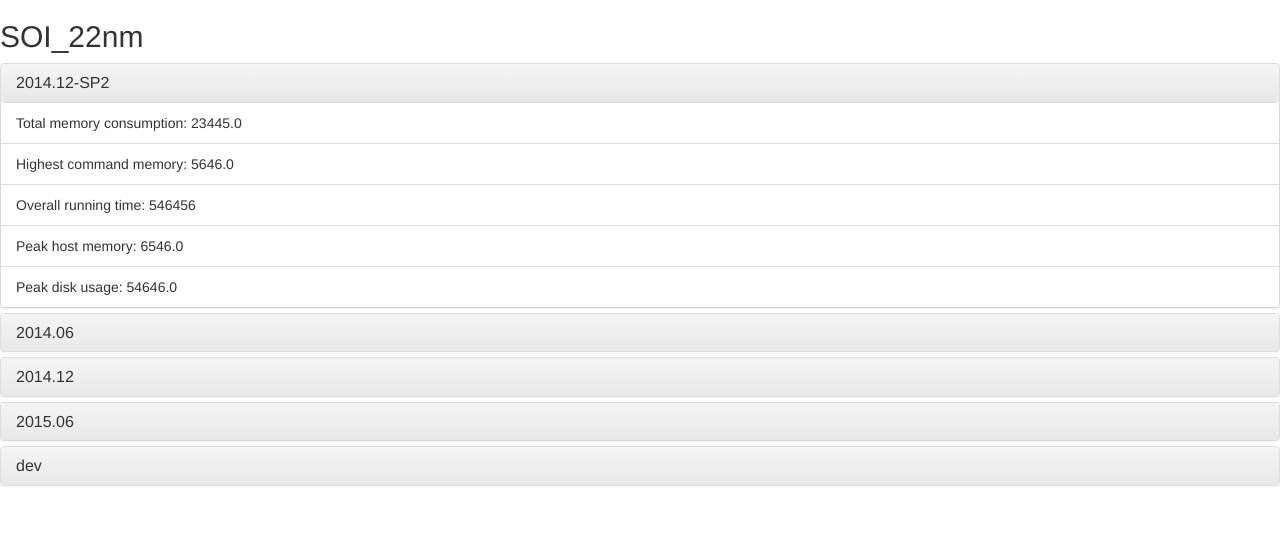
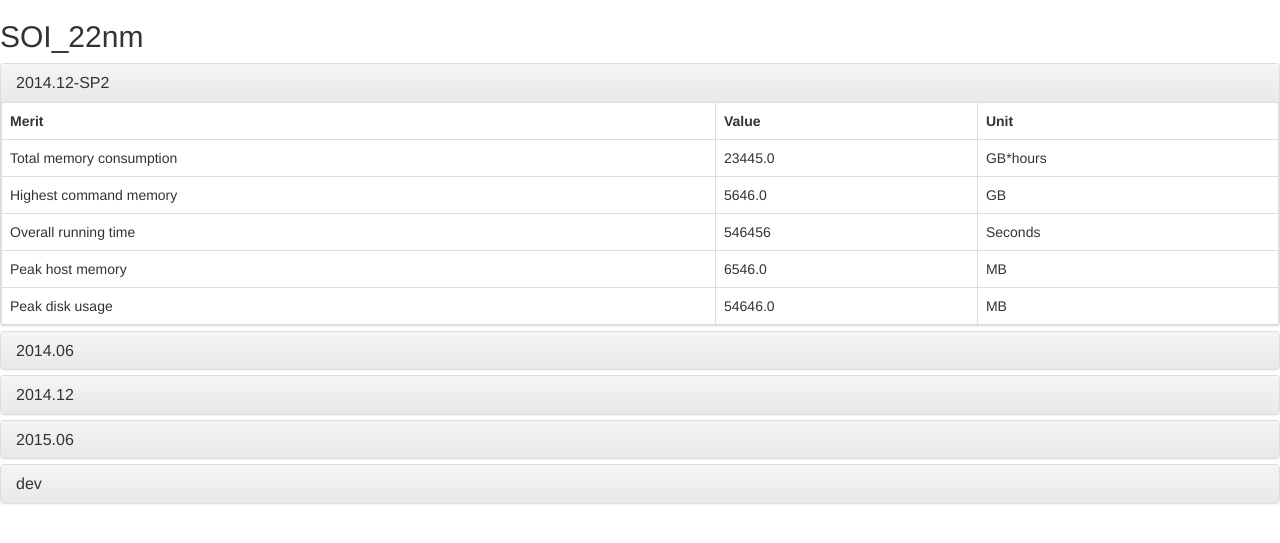
Before and after one commit to guo-chen/PerfReportSys, a Django app: a page that uses perfreport/templates/perf_report.html in a window 1280 px wide, after a click that opens the changed part. Shown: the top 543 px of the page. Run offline with Django 3.2, Linux system fonts and the light colour scheme; data comes from the database, SQL or seed files in the repository; some libraries are stand-ins or nearby versions.

Commit message:
Table updated

```diff
--- a/perfreport/models.py
+++ b/perfreport/models.py
@@ -45,7 +45,7 @@ class PerfRecord(models.Model):
     peak_host_mem = models.FloatField(help_text="Peak Host Memory, in GB")
     overall_runtime = models.IntegerField(help_text="Overall Running Time, in seconds")
     highest_cmd_mem = models.FloatField(help_text="Highest Command Memory, in MB")
-    peak_disk = models.FloatField(help_text="Peak Disk Usage, in Mb")
+    peak_disk = models.FloatField(help_text="Peak Disk Usage, in MB")
 
     def _collect_data(self):
         pass
--- a/perfreport/templates/perf_report.html
+++ b/perfreport/templates/perf_report.html
@@ -22,13 +22,38 @@
                 </h4>
             </div>
             <div id="{{ record.rel_ver.name|cut:"." }}" class="panel-collapse collapse">
-            <ul class="list-group">
-                <li class="list-group-item">Total memory consumption: {{ record.total_mem_consumption }}</li>
-                <li class="list-group-item">Highest command memory: {{ record.highest_cmd_mem }}</li>
-                <li class="list-group-item">Overall running time: {{ record.overall_runtime }}</li>
-                <li class="list-group-item">Peak host memory: {{ record.peak_host_mem }}</li>
-                <li class="list-group-item">Peak disk usage: {{ record.peak_disk }}</li>
-            </ul>
+                 <table class="table table-bordered table-hover">
+                    <tr>
+                        <th>Merit</th>
+                        <th>Value</th>
+                        <th>Unit</th>
+                    </tr>
+                    <tr>
+                        <td>Total memory consumption</td>
+                        <td>{{ record.total_mem_consumption }}</td>
+                        <td>GB*hours</td>
+                    </tr>
+                    <tr>
+                        <td>Highest command memory</td>
+                        <td>{{ record.highest_cmd_mem }}</td>
+                        <td>GB</td>
+                    </tr>
+                    <tr>
+                        <td>Overall running time</td>
+                        <td>{{ record.overall_runtime }}</td>
+                        <td>Seconds</td>
+                    </tr>
+                    <tr>
+                        <td>Peak host memory</td>
+                        <td>{{ record.peak_host_mem }}</td>
+                        <td>MB</td>
+                    </tr>
+                    <tr>
+                        <td>Peak disk usage</td>
+                        <td>{{ record.peak_disk }}</td>
+                        <td>MB</td>
+                    </tr>
+                </table>
             </div>
         </div>
     {% endfor %}
```
